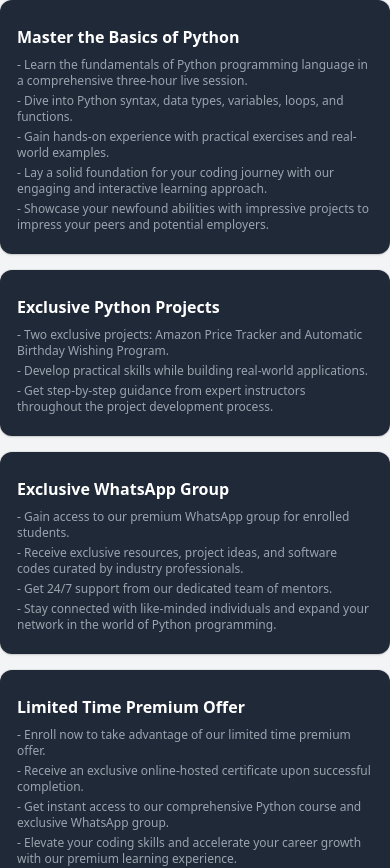
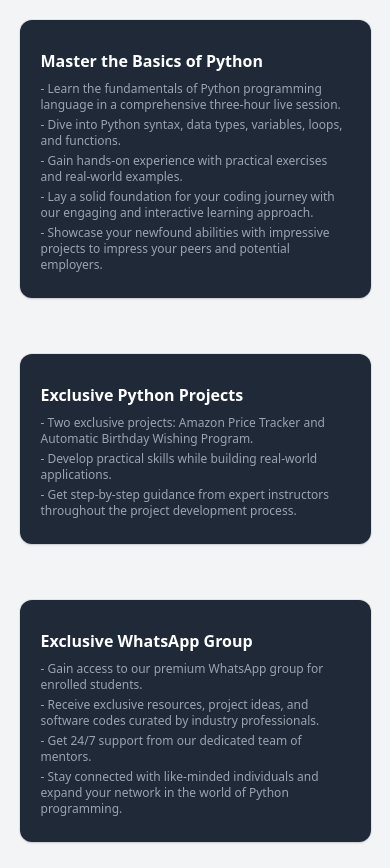
Before and after one commit to MuhammedBasith/CodeNuggets, a Next.js app: page /syllabus in a window 390 px wide. Shown: the top 868 px of the page. Built offline with nearby package versions, Linux system fonts and the light colour scheme.

Commit message:
Make Syllabus Responsive

```diff
--- a/src/components/ui/bento-grid.tsx
+++ b/src/components/ui/bento-grid.tsx
@@ -40,6 +40,7 @@ export const DarkBentoGridItem = ({
         "row-span-1 rounded-xl group/bento hover:shadow-xl transition duration-200 shadow-input dark:shadow-none p-4 bg-gray-800 dark:bg-gray-700 border border-transparent dark:border-white/[0.2] justify-between flex flex-col space-y-4",
         className
       )}
+      style={{ padding: '20px', maxWidth: '90%', margin: '20px auto' }} // Added padding, max-width, and margin
     >
       {header}
       <div className="group-hover/bento:translate-x-2 transition duration-200">
```
